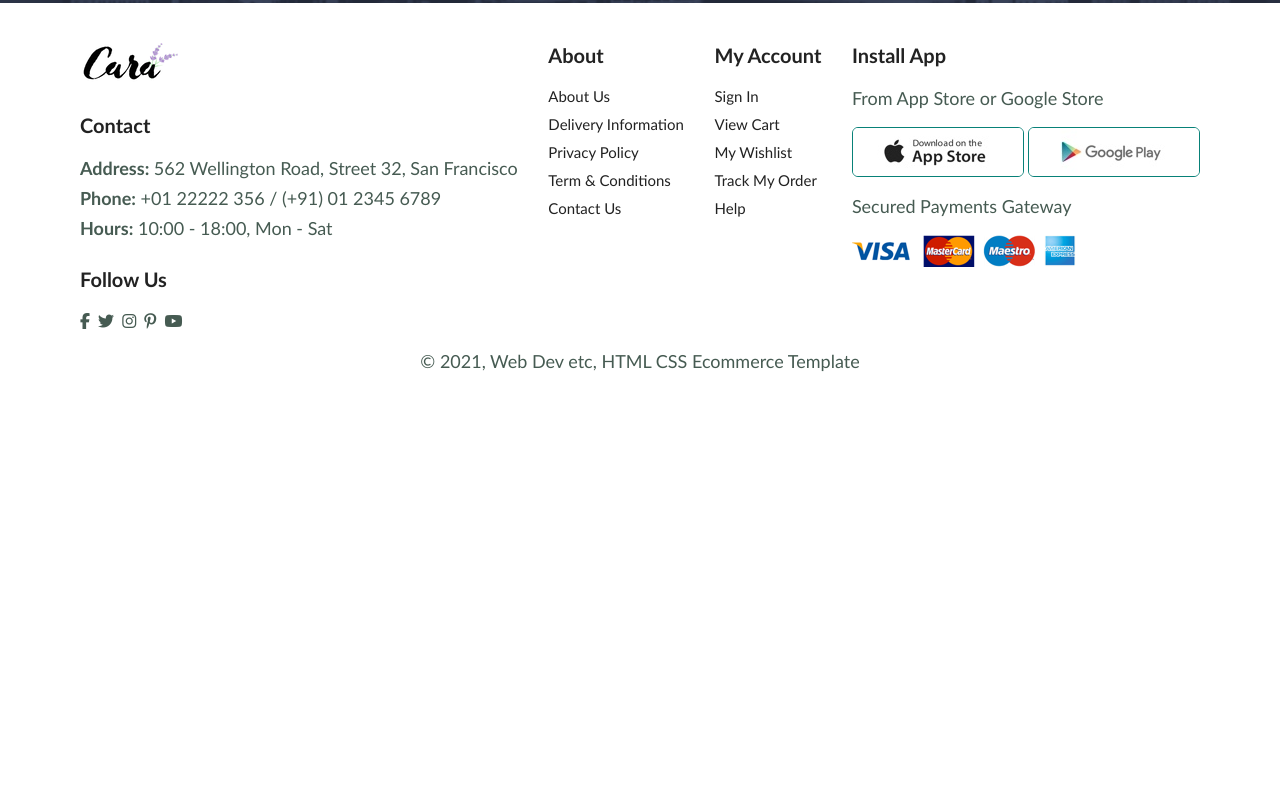
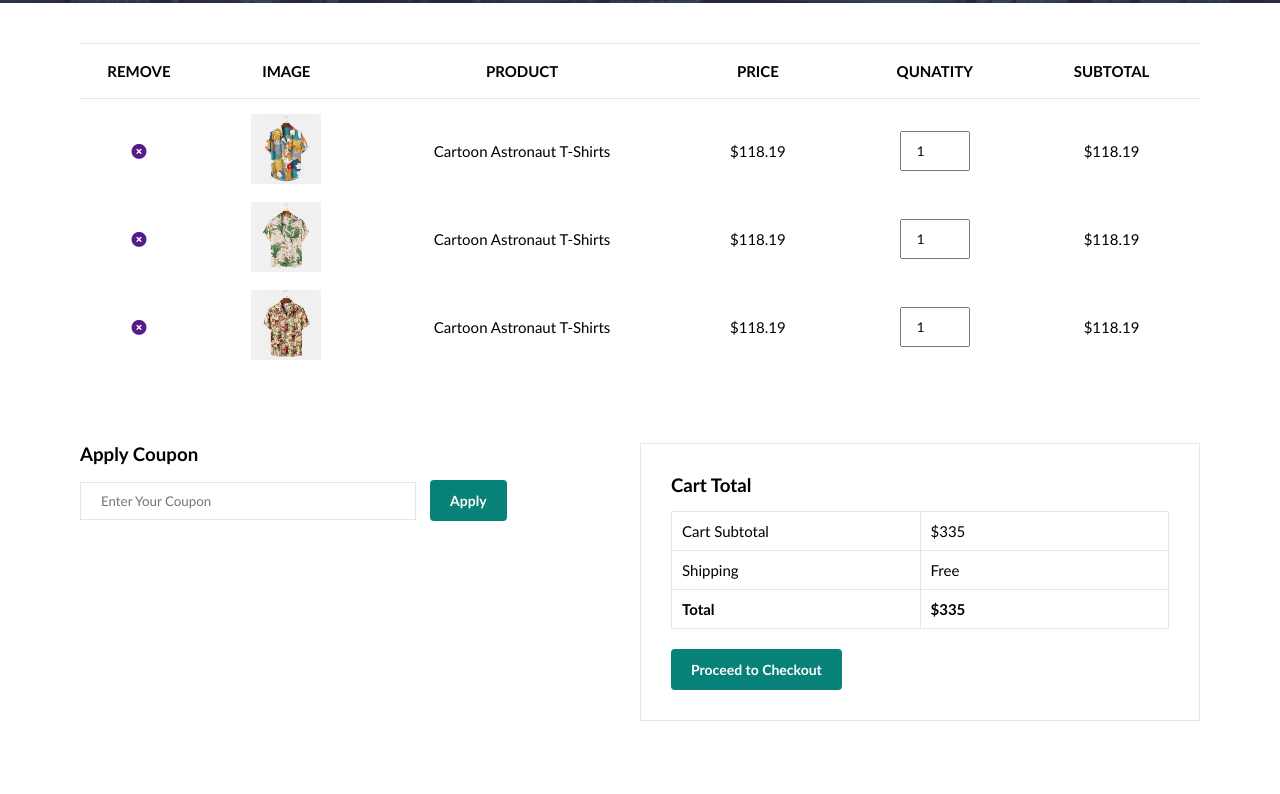
Before and after one commit to Sajjal-Malik/Web-Development-Training-Tasks, a plain HTML site: page ECommerce Website HTML CSS JS/cart.html in a window 1280 px wide. Shown: the part 424-1218 px from the top of the page. Before the commit the page ends 844 px from the top, so only its background shows below. Drawn offline with Linux system fonts and the light colour scheme.

Commit message:
Completed Ecommerce project

```diff
--- a/ECommerce Website HTML CSS JS/cart.html
+++ b/ECommerce Website HTML CSS JS/cart.html
@@ -37,6 +37,78 @@
         <section id="page-header" class="about-header">
             <h2>#Let's_talk</h2>
             <p>LEAVE A MESSAGE, We love to hear from you!</p>
+        </section>
+
+
+        <section id="cart" class="section-p1">
+            <table width="100%">
+                <thead>
+                    <tr>
+                        <td>REMOVE</td>
+                        <td>IMAGE</td>
+                        <td>PRODUCT</td>
+                        <td>PRICE</td>
+                        <td>QUNATITY</td>
+                        <td>SUBTOTAL</td>
+                    </tr>
+                </thead>
+                <tbody>
+                    <tr>
+                        <td><a href=""><i class="fa fa-times-circle" aria-hidden="true"></i></a></td>
+                        <td><img src="images/products/f1.jpg" alt=""></td>
+                        <td>Cartoon Astronaut T-Shirts</td>
+                        <td>$118.19</td>
+                        <td><input type="number" value="1"></td>
+                        <td>$118.19</td>
+                    </tr>
+                    <tr>
+                        <td><a href=""><i class="fa fa-times-circle" aria-hidden="true"></i></a></td>
+                        <td><img src="images/products/f2.jpg" alt=""></td>
+                        <td>Cartoon Astronaut T-Shirts</td>
+                        <td>$118.19</td>
+                        <td><input type="number" value="1"></td>
+                        <td>$118.19</td>
+                    </tr>
+                    <tr>
+                        <td><a href=""><i class="fa fa-times-circle" aria-hidden="true"></i></a></td>
+                        <td><img src="images/products/f3.jpg" alt=""></td>
+                        <td>Cartoon Astronaut T-Shirts</td>
+                        <td>$118.19</td>
+                        <td><input type="number" value="1"></td>
+                        <td>$118.19</td>
+                    </tr>
+                </tbody>
+            </table>
+        </section>
+
+
+        <section id="cart-add" class="section-p1">
+            <div id="coupon">
+                <h3>Apply Coupon</h3>
+                <div>
+                    <input type="text" placeholder="Enter Your Coupon">
+                    <button class="normal">Apply</button>
+                </div>
+            </div>
+
+            <div id="subtotal">
+                <h3>Cart Total</h3>
+                <table>
+                    <tr>
+                        <td>Cart Subtotal</td>
+                        <td>$335</td>
+                    </tr>
+                    <tr>
+                        <td>Shipping</td>
+                        <td>Free</td>
+                    </tr>
+                    <tr>
+                        <td><strong>Total</strong></td>
+                        <td><strong>$335</strong></td>
+                    </tr>
+                </table>
+                <button class="normal">Proceed to Checkout</button>
+            </div>
         </section>
 
 
--- a/ECommerce Website HTML CSS JS/style.css
+++ b/ECommerce Website HTML CSS JS/style.css
@@ -808,6 +808,20 @@ footer .copywright{
         width: 100%;
         margin-bottom: 30px;
     }
+
+
+    /* Cart Page CSS for Mobile Display */
+    #cart-add{
+        flex-direction: column;
+    }
+
+    #coupon{
+        width: 100%;
+    }
+
+    #subtotal{
+        width: 100%;
+    }
 }
 
 
@@ -1136,3 +1150,116 @@ footer .copywright{
     font-weight: 600;
     color: #000;
 }
+
+
+/* Cart Page CSS */
+#cart{
+    overflow-x: auto;
+}
+
+#cart table{
+    width: 100%;
+    border-collapse: collapse;
+    table-layout: fixed;
+    white-space: nowrap;
+}
+
+#cart table img{
+    width: 70px;
+}
+
+#cart table td:nth-child(1){
+    width: 100px;
+    text-align: center;
+}
+
+#cart table td:nth-child(2){
+    width: 150px;
+    text-align: center;
+}
+
+#cart table td:nth-child(3){
+    width: 250px;
+    text-align: center;
+}
+
+#cart table td:nth-child(4),
+#cart table td:nth-child(5),
+#cart table td:nth-child(6){
+    width: 150px;
+    text-align: center;
+}
+
+#cart table td:nth-child(5) input{
+    width: 70px;
+    padding: 10px 5px 10px 15px;
+}
+
+#cart table thead{
+    border: 1px solid #e2e9e1;
+    border-right: none;
+    border-left: none;
+}
+
+#cart table thead td{
+    font-weight: 700;
+    text-transform: uppercase;
+    font-size: 15px;
+    padding: 18px 0;
+}
+
+#cart table tbody tr td{
+    padding-top: 15px;
+    font-size: 15px;
+}
+
+#cart-add{
+    display: flex;
+    flex-wrap: wrap;
+    justify-content: space-between;
+}
+
+#coupon{
+    width: 50%;
+    margin-bottom: 30px;
+}
+
+#coupon h3,
+#cart-add #subtotal h3{
+    padding-bottom: 15px;
+}
+
+#coupon input{
+    padding: 10px 20px;
+    outline: none;
+    width: 60%;
+    margin-right: 10px;
+    border: 1px solid #e2e9e1;
+}
+
+#coupon button,
+#cart-add #subtotal button{
+    background-color: #088178;
+    color: #fff;
+    padding: 12px 20px;
+}
+
+#cart-add #subtotal{
+    width: 50%;
+    margin-bottom: 30px;
+    border: 1px solid #e2e9e1;
+    padding: 30px;
+}
+
+#cart-add #subtotal table{
+    border-collapse: collapse;
+    width: 100%;
+    margin-bottom: 20px;
+}
+
+#cart-add #subtotal table td{
+    width: 50%;
+    border: 1px solid #e2e9e1;
+    padding: 10px;
+    font-size: 15px;
+}
```
